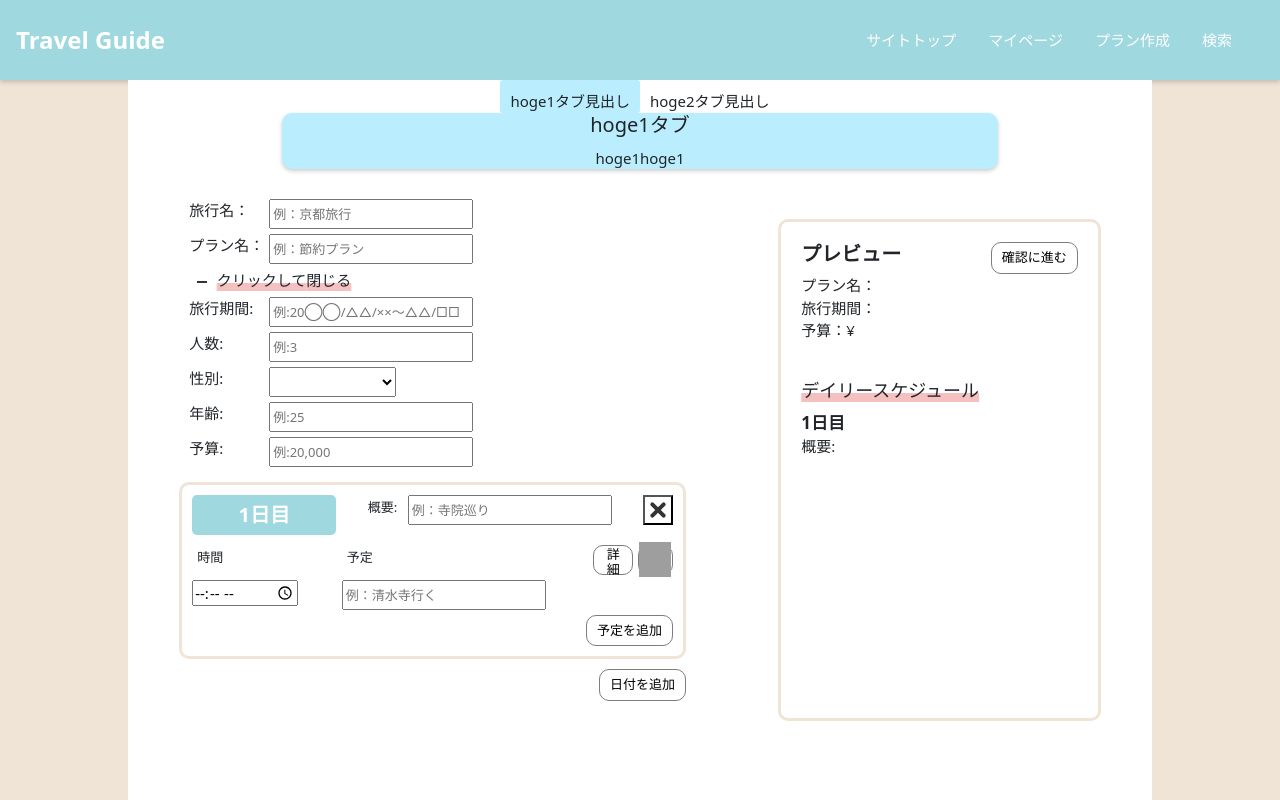
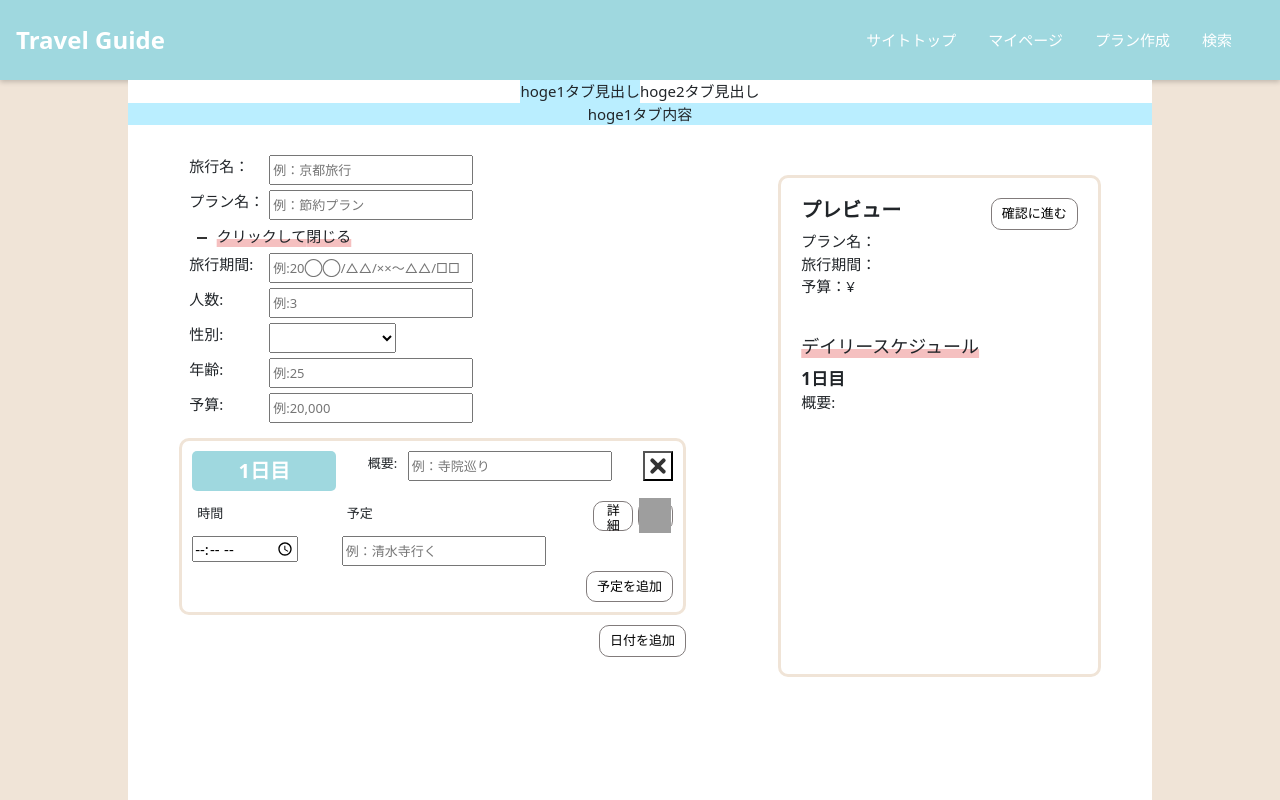
Before and after one commit to kana1999/my_portforio, a React (Create React App) app in the folder my-app/: page /Page3 in a window 1280 px wide. Built offline with nearby package versions, Linux system fonts and the light colour scheme; grey boxes are pictures that could not be loaded.

Commit message:
タブ追加2

```diff
--- a/my-app/src/components/page3.css
+++ b/my-app/src/components/page3.css
@@ -394,55 +394,28 @@ input, select, summary {
 	visibility: visible;
 }
 
-/* チェックボックス */
-.checkBtn {
+/* 初期状態（hoge1表示） */
+#left-container,
+#right-container {
     display: none;
 }
 
-/* ラベル */
-#label-container {
-    width: 40%;
-    margin: 0 auto;
-    text-align: center;
+#hoge1:checked ~ #left-container {
+    display: block;
 }
 
-#hoge1Label {
-    padding: 10px 10px 0 10px;
-    background-color: rgb(186, 238, 255);
-    border-radius: 3px;
-    transition: 0.3s;
-    cursor: pointer;
+#hoge2:checked ~ #right-container {
+    display: block;
 }
 
-#hoge2Label {
-    padding: 10px 10px 0 10px;
-    border-radius: 3px;
-    transition: 0.3s;
-    cursor: pointer;
+  /* 見出しのスタイル */
+  #hoge1:checked + label, #left-container {
+    background-color: rgb(186, 238, 255);
+  }
+  #hoge2:checked + label, #right-container {
+    background-color: pink;
+  }
+
+  input[type="radio"] {
+    display: none;
 }
-
-/* hoge1タブ */
-#left-container {
-    display: block;
-    width: 70%;
-    margin: 0 auto;
-    text-align: center;
-    background-color: rgb(186, 238, 255);
-    border-bottom: none;
-    border-radius: 10px;
-    box-shadow: 0 2px 4px rgba(0, 0, 0, 0.2);
-    transition: 0.2s;
-}
-
-/* hoge2タブ */
-#right-container {
-    display: none;
-    width: 70%;
-    margin: 0 auto;
-    text-align: center;
-    background-color: pink;
-    border-bottom: none;
-    border-radius: 10px;
-    box-shadow: 0 2px 4px rgba(0, 0, 0, 0.2);
-    transition: 0.2s;
-}
--- a/my-app/src/components/page3.jsx
+++ b/my-app/src/components/page3.jsx
@@ -50,66 +50,39 @@ export const Page3 = () => {
   };
 
   window.addEventListener('load', () => {
-    // checkbox
-    const checkbox1 = document.getElementById("hoge1");
-    const checkbox2 = document.getElementById("hoge2");
+    const tabs = document.querySelectorAll('.checkBtn');
 
-    // label
-    const label1 = document.getElementById("hoge1Label");
-    const label2 = document.getElementById("hoge2Label");
+    // タブ切り替えのイベントリスナー
+    tabs.forEach(tab => {
+      tab.addEventListener('change', (e) => {
+        console.log(`${e.target.id} が選択されました`);
 
-    // タブの内容部分
-    const hoge1Content = document.getElementById("left-container");
-    const hoge2Content = document.getElementById("right-container");
+        // ここで追加の処理を記述
+        if (e.target.id === 'hoge2') {
+          console.log('hoge2タブがアクティブになりました！');
+        }
+      });
+    });
+  });
 
-    // 初期表示設定
-    hoge1Content.style.display = "block";
-    hoge2Content.style.display = "none";
-
-    // hoge1タブのクリック時
-    checkbox1.addEventListener("change", function () {
-        if (this.checked) {
-            // hoge1タブ見出しのチェックボックスがtrueの時
-            label1.style.backgroundColor = "rgb(186, 238, 255)";
-            hoge1Content.style.display = "block";
-            label2.style.backgroundColor = "white";
-            hoge2Content.style.display = "none";
-            checkbox2.checked = false;
-        }
-    });
-
-    // hoge2タブのクリック時
-    checkbox2.addEventListener("change", function () {
-        if (this.checked) {
-            // hoge2タブ見出しのチェックボックスがtrueの時
-            label2.style.backgroundColor = "pink";
-            hoge2Content.style.display = "block";
-            label1.style.backgroundColor = "white";
-            hoge1Content.style.display = "none";
-            checkbox1.checked = false;
-        }
-    });
-});
 
     return (
         <div className="Container">
-          {/* タブの見出し */}
-          <div id="label-container">
-            <input type="checkbox" class="checkBtn" id="hoge1" checked />
-            <label id="hoge1Label" for="hoge1">hoge1タブ見出し</label>
-            <input type="checkbox" class="checkBtn" id="hoge2" />
-            <label id="hoge2Label" for="hoge2">hoge2タブ見出し</label>
+
+          {/* タブの内容 */}
+          <div id="tab-container">
+     {/* ラジオボタン  */}
+            <input type="radio" id="hoge1" name="tab" checked/>
+            <label for="hoge1">hoge1タブ見出し</label>
+
+            <input type="radio" id="hoge2" name="tab"/>
+            <label for="hoge2">hoge2タブ見出し</label>
+
+            {/* タブ内容  */}
+            <div id="left-container">hoge1タブ内容</div>
+            <div id="right-container">hoge2タブ内容</div>
           </div>
 
-          {/* タブの内容部分  */}
-          <div id="left-container">
-              <h1>hoge1タブ</h1>
-              <p>hoge1hoge1</p>
-          </div>
-          <div id="right-container">
-              <h1>hoge2タブ</h1>
-              <p>hoge2hoge2</p>
-          </div>
 
           <form onSubmit={handleSubmit(onSubmit)}>
             <div className="Plan-Container">
```
